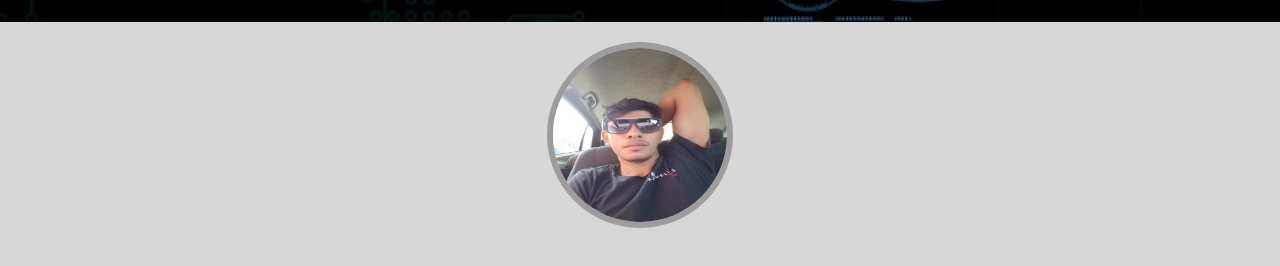
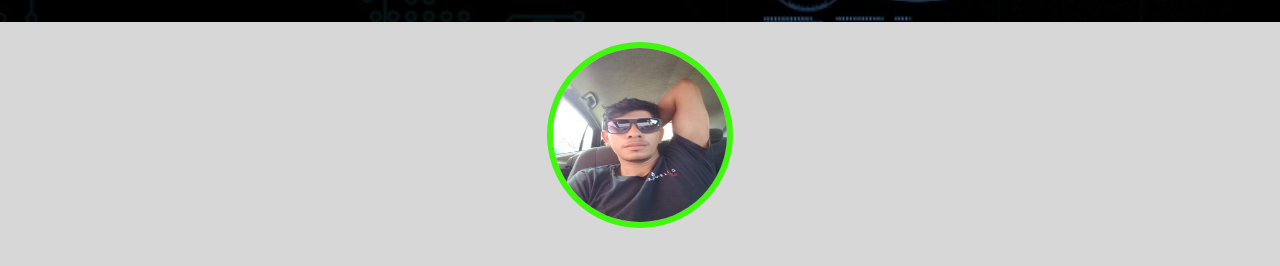
Before and after one commit to antonielsoares/anto, a plain HTML site: page index.html in a window 1280 px wide. Shown: the part 344-610 px from the top of the page. Drawn offline with Linux system fonts and the light colour scheme.

Commit message:
Add files via upload

```diff
--- a/stile/stile.css
+++ b/stile/stile.css
@@ -58,6 +58,6 @@ body{
     width: 174px;
     height: 174px;
     border-radius: 144px;
-    border: 6px solid rgb(158, 156, 156);
+    border: 6px solid #3FF80C;
 
 }
```
